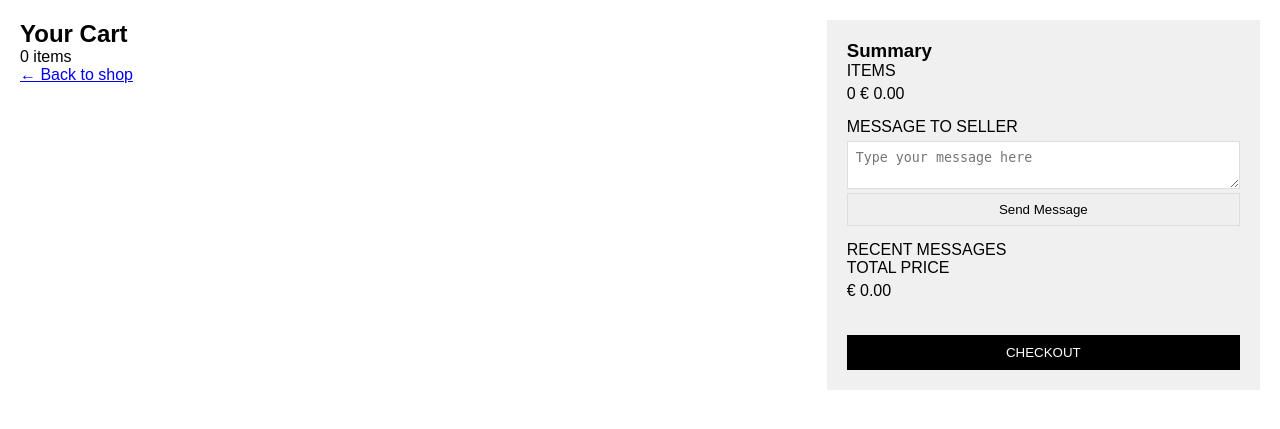
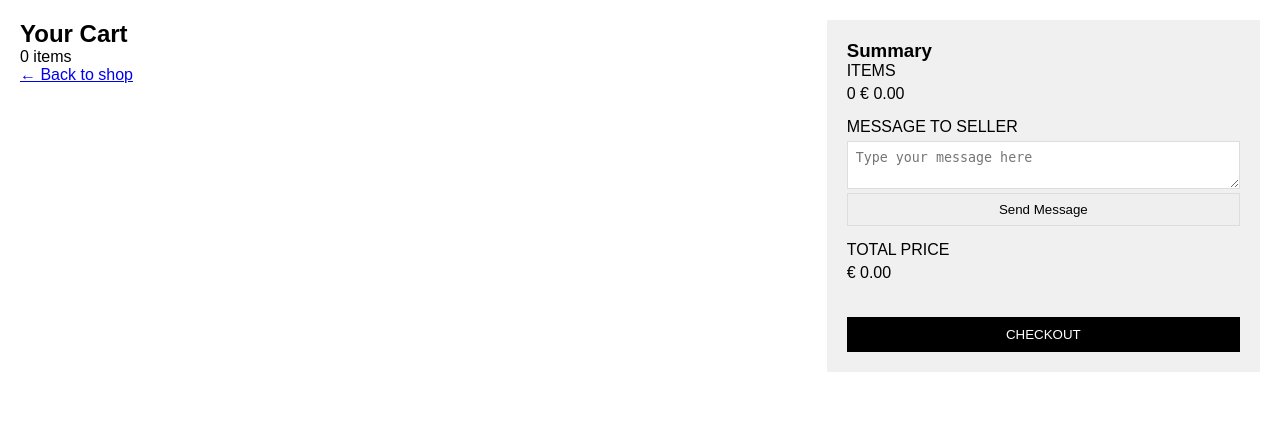
Before and after one commit to SymeeYee/ss, a PHP site: page /cart.php in a window 1280 px wide. Shown: the top 429 px of the page. Run offline with PHP 8.4, Linux system fonts and the light colour scheme; a user stored in the database is signed in; data comes from the database, SQL or seed files in the repository; data that the repository does not hold is empty.

Commit message:
Update cart.php
message not recent message

```diff
--- a/bookshop/customer/cart.php
+++ b/bookshop/customer/cart.php
@@ -188,13 +188,6 @@ mysqli_data_seek($cart_items, 0);
                 <input type="submit" value="Send Message">
             </form>
         </div>
-        <!-- ( XSS） -->
-        <div class="summary-item1">
-            <label>RECENT MESSAGES</label>
-            <?php foreach ($messages as $msg): ?>
-                <div class="message"><?php echo $msg; ?></div> <!-- 漏洞点：直接输出用户输入，未过滤 -->
-            <?php endforeach; ?>
-        </div>
         <div class="summary-item">
             <label>TOTAL PRICE</label>
             <span id="total-price">€ <?php echo number_format($total, 2); ?></span>
```
